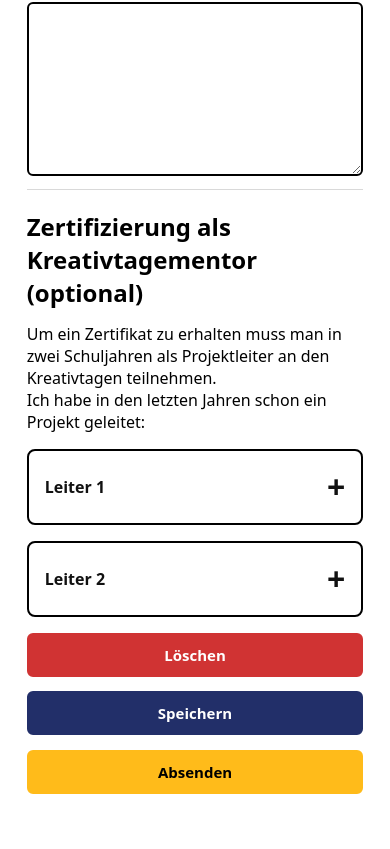
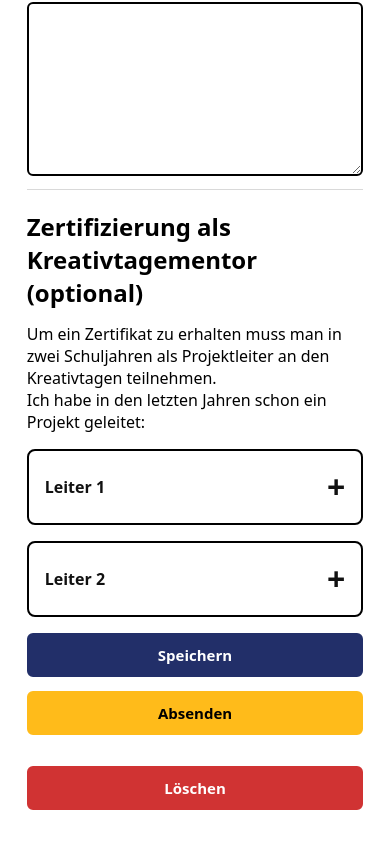
Before and after one commit to Joel-dev-IMP/kreativtage-demo, a plain HTML site: page create-project.html in a window 390 px wide. Shown: the part 2618-3467 px from the top of the page. Drawn offline with Linux system fonts and the light colour scheme.

Commit message:
style.css: signup-buttons-Klassen für die Buttons am Ende der Seite zum Anmelden von Projekten hinzugefügt

```diff
--- a/style.css
+++ b/style.css
@@ -240,7 +240,7 @@ input[type="number"].form-input::-webkit-outer-spin-button {
 
 .form-input:focus {
   outline: none;
-  border-color: var(--primary);
+  border-color: var(--secondary);
 }
 
 .input-label {
@@ -303,6 +303,23 @@ select {
   border: 1px solid var(--error);
 }
 
+.signup-buttons-container {
+  display: flex;
+  align-items: center;
+  justify-content: space-between;
+}
+
+@media screen and (max-width: 700px) {
+  .signup-buttons-container {
+    flex-direction: column-reverse;
+  }
+
+  .signup-buttons-save {
+    width: 100%;
+    margin-bottom: 1rem;
+  }
+}
+
 /* UTILITIES */
 .hidden {
   display: none !important;
```
